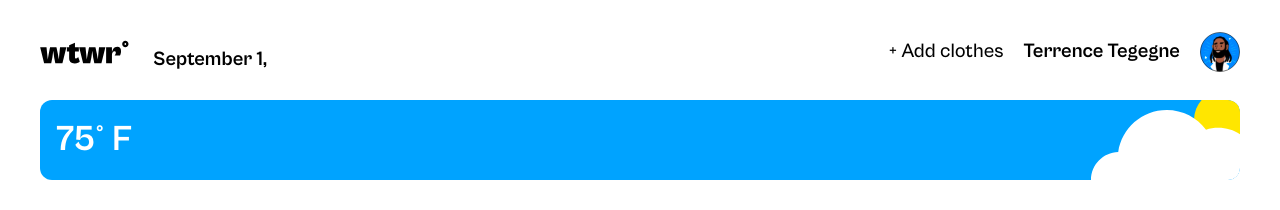
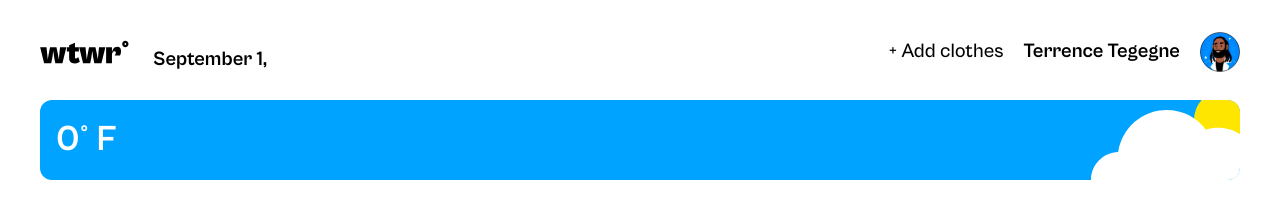
Before and after one commit to Evan-Boodoosingh/se_project_react, a React (Vite) app: page / in a window 1280 px wide. Shown: the top 210 px of the page. Built offline with nearby package versions, Linux system fonts and the light colour scheme; no server answers.

Commit message:
feat: pass weatherData prop to WeatherCard for dynamic temperature display

```diff
--- a/src/componets/Main/Main.jsx
+++ b/src/componets/Main/Main.jsx
@@ -4,7 +4,7 @@
 
 function Main({ clothingItems, onViewItem, weatherData }) {
   return <main className="main">
-   <WeatherCard />
+   <WeatherCard weatherData={weatherData} />
    <p className="main__text">Today is {weatherData.temp}°F / you may want to wear:</p>
 <ul className="main__card-list"> {clothingItems.map((item) => {
        return <ItemCard key={item._id} data={item} onClick={() => onViewItem(item)} />;
--- a/src/componets/WeatherCard/WeatherCard.jsx
+++ b/src/componets/WeatherCard/WeatherCard.jsx
@@ -1,10 +1,10 @@
 import banner from "../../assets/banner.svg";
 import "./WeatherCard.css";
 
-function WeatherCard() {
+function WeatherCard({ weatherData }) {
   return <section className="weather-card">
     <img src={banner} alt="Weather Banner" className="weather-card__banner" />
-    <p className="weather-card__temp">75° F</p>
+    <p className="weather-card__temp">{weatherData.temp}° F</p>
   </section>;
 }
 
```
